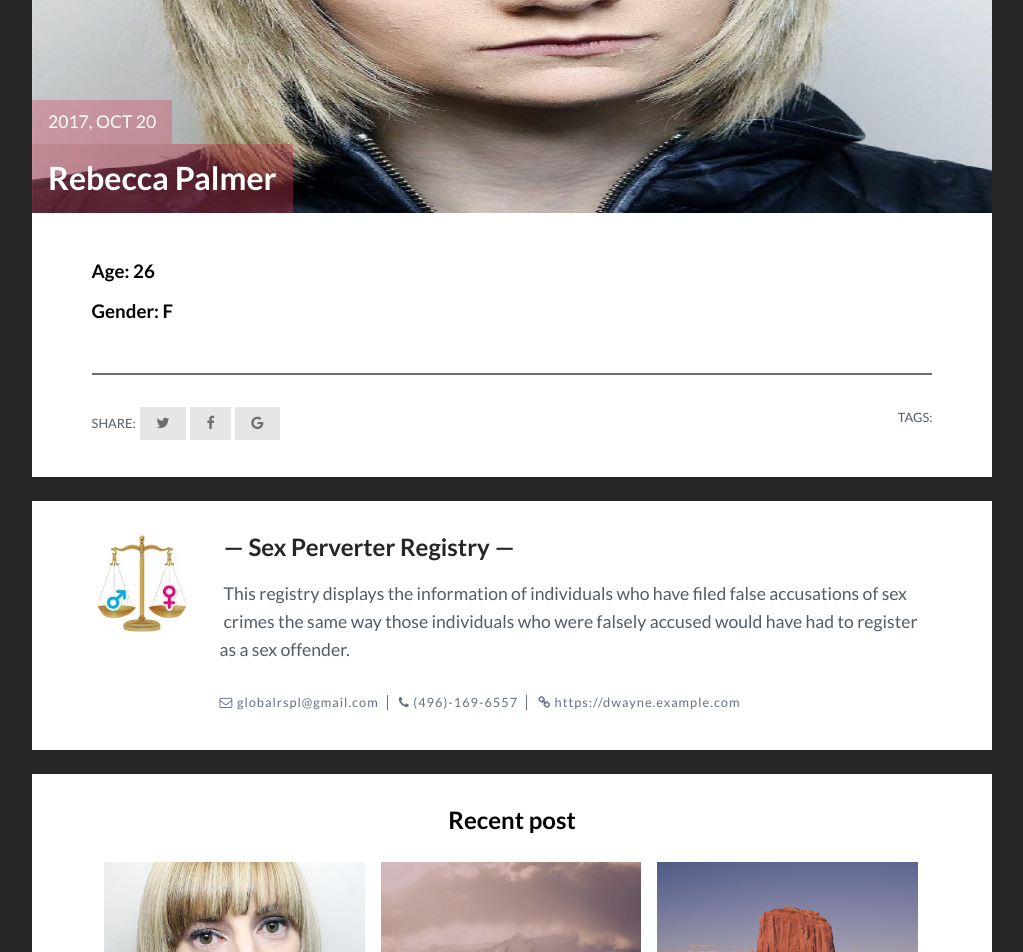
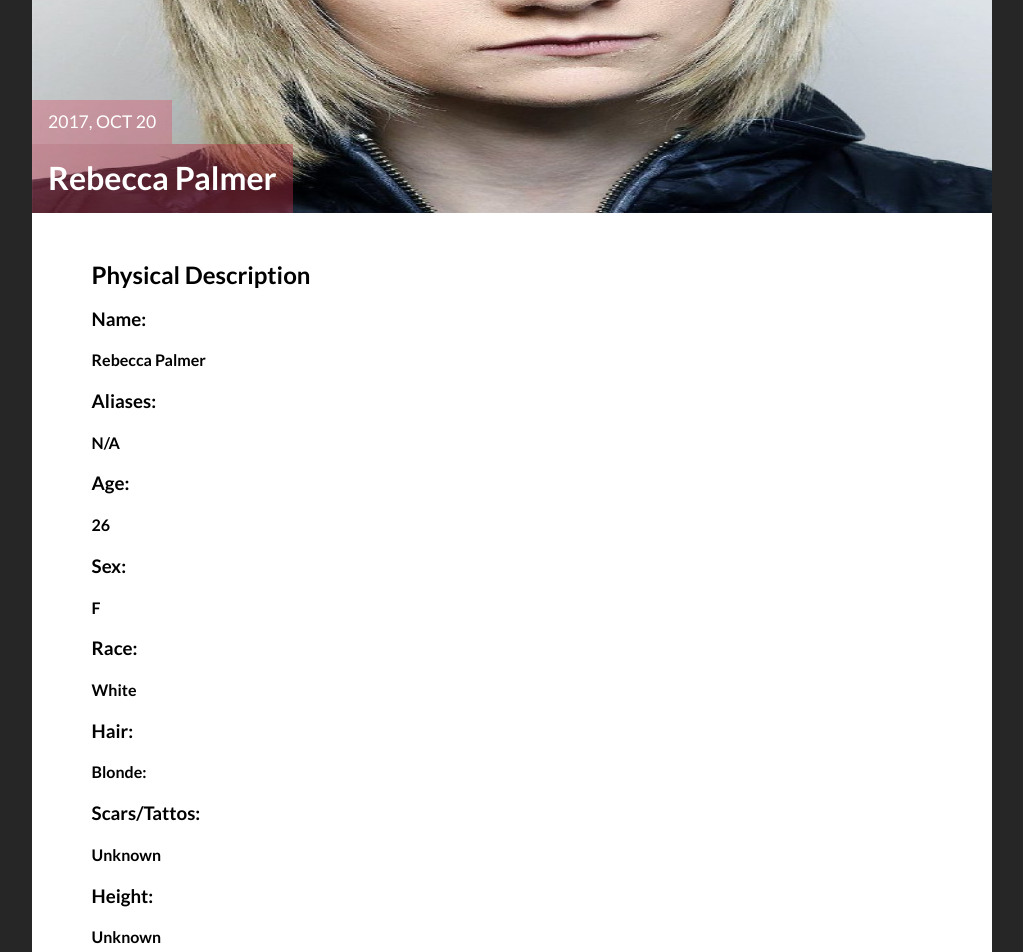
Before and after one commit to 3quality4all/519962test2, a Jekyll site: the page built from _posts/2017-07-03-the-wonderful-himalayan.markdown, in a window 1280 px wide and 1400 px high, scrolled down 514 px. Shown: the top 952 px of the window, without its empty margins (128-1151 px from the left). Built offline with Jekyll 4.4.1, drawn with Linux system fonts in a browser that asks for light colours; comment, search, counter and statistics services are not loaded.

Commit message:
Update 2017-07-03-the-wonderful-himalayan.markdown

```diff
--- a/_posts/2017-07-03-the-wonderful-himalayan.markdown
+++ b/_posts/2017-07-03-the-wonderful-himalayan.markdown
@@ -6,5 +6,26 @@
 description: You’ll find this post in your `_posts` directory. Go ahead and edit it and re-build the site to see your changes. # Add post description (optional)
 tag: []
 ---
-### Age: 26
-### Gender: F
+## Physical Description
+### Name:
+#### Rebecca Palmer
+### Aliases:
+#### N/A
+### Age:
+#### 26
+### Sex:
+#### F
+### Race:
+#### White
+### Hair:
+#### Blonde:
+### Scars/Tattos:
+#### Unknown
+### Height:
+#### Unknown
+### Eyes:
+#### Green
+
+
+## Offenses
+![LINK](http://www.bbc.com/news/uk-england-wiltshire-41692026)
```
